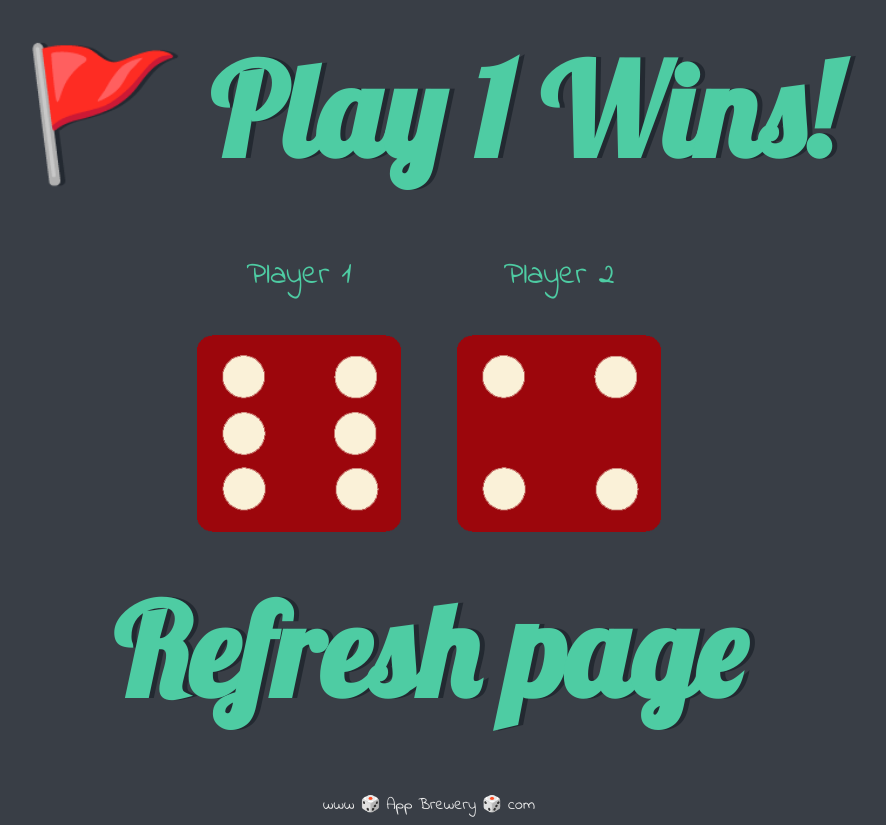
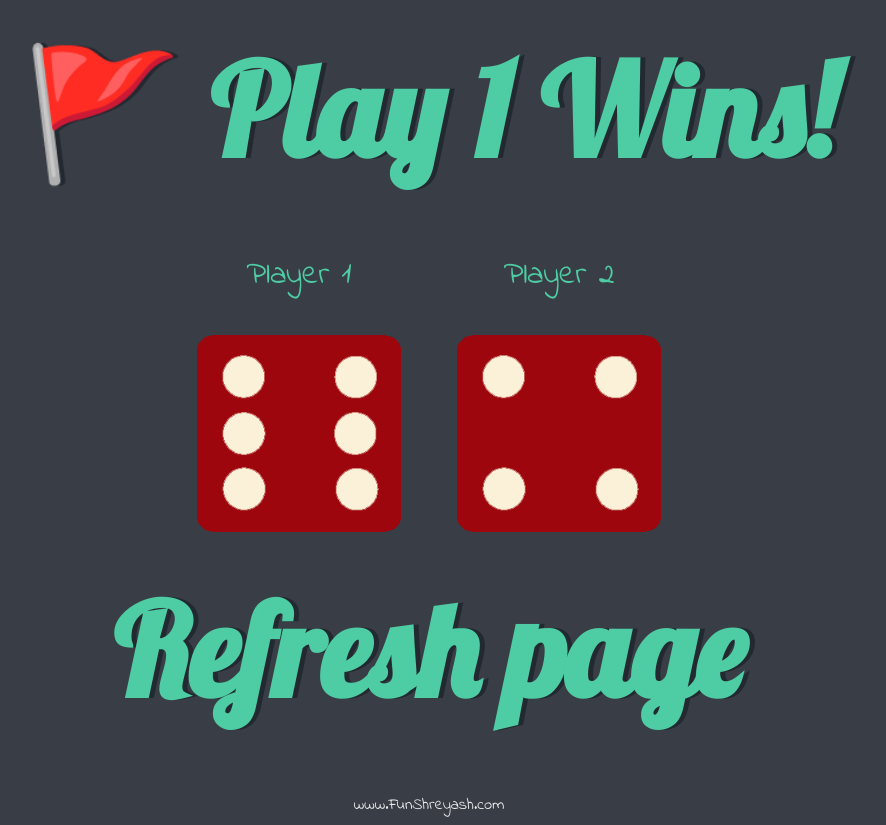
Before and after one commit to Shreyash-Chandra/DiceeGame, a plain HTML site: page index.html in a window 1280 px wide. Shown: the whole page, without its empty margins (211-1097 px from the left). Drawn offline with Linux system fonts and the light colour scheme.

Commit message:
index.html

```diff
--- a/index.html
+++ b/index.html
@@ -30,6 +30,6 @@
       </body>
 
       <footer>
-        www 🎲 App Brewery 🎲 com
+        www.FunShreyash.com
       </footer>
     </html>
```
